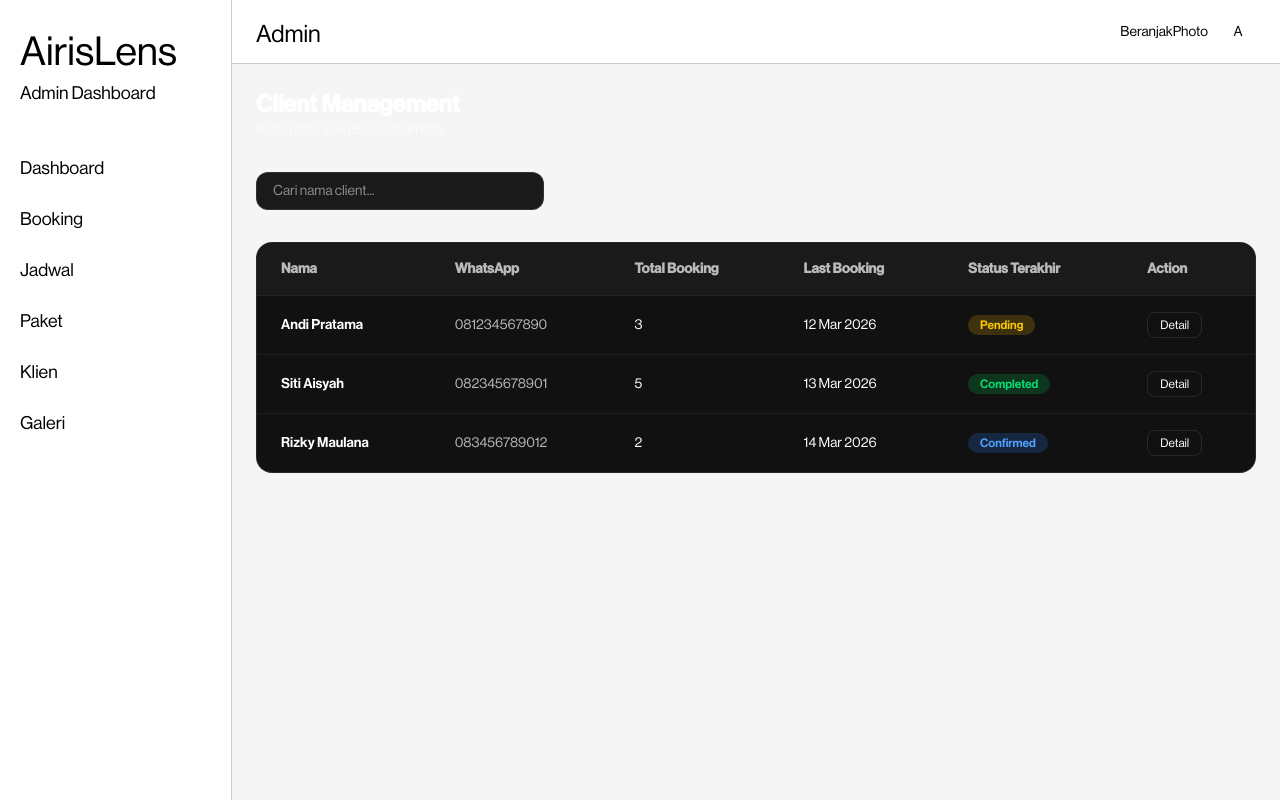
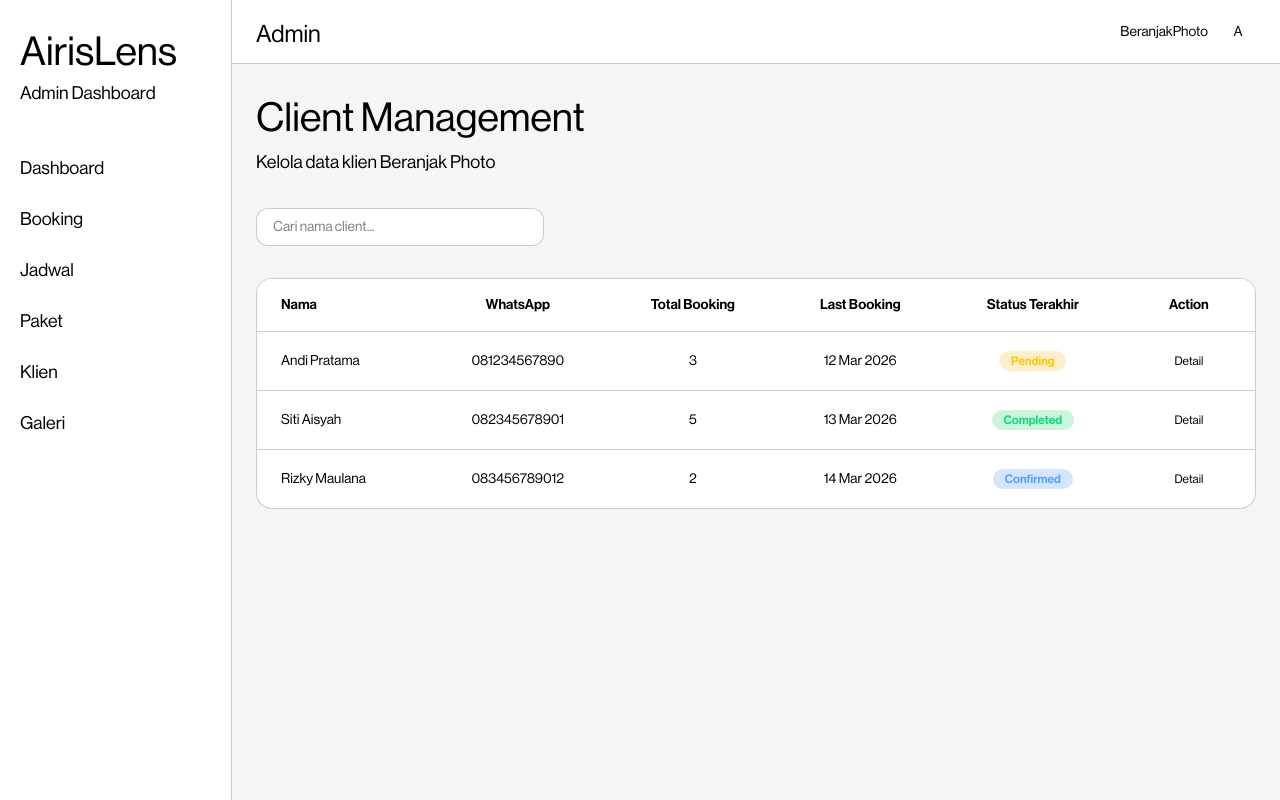
Before and after one commit to Mohfarriiiz88/Airislens, a Next.js app: page /admin/client in a window 1280 px wide. Built offline with nearby package versions, Linux system fonts and the light colour scheme.

Commit message:
sidebarrevisi

```diff
--- a/app/(dashboard)/admin/client/page.tsx
+++ b/app/(dashboard)/admin/client/page.tsx
@@ -49,10 +49,10 @@ export default function AdminClientPage() {
     <div className="space-y-8">
       {/* Header */}
       <div>
-        <h1 className="text-2xl font-semibold text-white">
+        <h1 className="text-[40px] font-normal text-black">
           Client Management
         </h1>
-        <p className="text-sm text-white/60">
+        <p className="text-lg text-black">
           Kelola data klien Beranjak Photo
         </p>
       </div>
@@ -64,33 +64,33 @@ export default function AdminClientPage() {
           placeholder="Cari nama client..."
           value={search}
           onChange={(e) => setSearch(e.target.value)}
-          className="w-full md:w-72 rounded-xl border border-white/10 bg-[#1A1A1A] px-4 py-2 text-sm text-white outline-none focus:border-white/30"
+          className="w-full md:w-72 rounded-xl border border-black/20 bg-[#ffffff] px-4 py-2 text-sm text-black outline-none focus:border-black/20"
         />
       </div>
 
       {/* Client Table */}
-      <div className="rounded-2xl border border-white/10 bg-[#111111] overflow-hidden">
-        <table className="w-full text-sm text-left text-white">
-          <thead className="bg-[#1A1A1A] text-white/70">
+      <div className="rounded-2xl border border-black/20 bg-[#ffffff] overflow-hidden">
+        <table className="w-full text-sm text-left text-black">
+          <thead className="bg-[#ffffff] text-black text-center">
             <tr>
-              <th className="px-6 py-4">Nama</th>
-              <th className="px-6 py-4">WhatsApp</th>
-              <th className="px-6 py-4">Total Booking</th>
-              <th className="px-6 py-4">Last Booking</th>
-              <th className="px-6 py-4">Status Terakhir</th>
-              <th className="px-6 py-4">Action</th>
+              <th className="text-left font-medium px-6 py-4">Nama</th>
+              <th className="font-medium px-6 py-4">WhatsApp</th>
+              <th className="font-medium px-6 py-4">Total Booking</th>
+              <th className="font-medium px-6 py-4">Last Booking</th>
+              <th className="font-medium px-6 py-4">Status Terakhir</th>
+              <th className="font-medium px-6 py-4">Action</th>
             </tr>
           </thead>
           <tbody>
             {filteredClients.map((client) => (
               <tr
                 key={client.id}
-                className="border-t border-white/5 hover:bg-white/5 transition"
+                className="text-center border-t border-black/20 hover:bg-white/10 transition"
               >
-                <td className="px-6 py-4 font-medium">
+                <td className="px-6 py-4 text-left">
                   {client.name}
                 </td>
-                <td className="px-6 py-4 text-white/70">
+                <td className="px-6 py-4">
                   {client.phone}
                 </td>
                 <td className="px-6 py-4">
--- a/app/(dashboard)/admin/galeri/page.tsx
+++ b/app/(dashboard)/admin/galeri/page.tsx
@@ -87,15 +87,15 @@ export default function AdminGaleriPage() {
       {/* Header */}
       <div className="flex items-center justify-between">
         <div>
-          <h1 className="text-2xl font-semibold text-white">Galeri Foto</h1>
-          <p className="text-sm text-white/60">
+          <h1 className="text-[40px] font-normal text-black">Galeri Foto</h1>
+          <p className="text-lg font-normal text-black">
             Kelola foto yang tampil di website Beranjak Photo
           </p>
         </div>
 
         <button
           onClick={openCreate}
-          className="rounded-xl bg-white px-4 py-2 text-sm font-semibold text-black hover:opacity-90"
+          className="rounded-xl bg-white px-4 py-2 text-sm font-normal text-black hover:opacity-90"
         >
           + Tambah Foto
         </button>
--- a/app/(dashboard)/admin/paket/page.tsx
+++ b/app/(dashboard)/admin/paket/page.tsx
@@ -89,47 +89,47 @@ export default function AdminPaketPage() {
       {/* Header */}
       <div className="flex items-center justify-between">
         <div>
-          <h1 className="text-2xl font-semibold text-white">Paket Foto</h1>
-          <p className="text-sm text-white/60">
+          <h1 className="text-[40px] font-normal text-black">Photo Package</h1>
+          <p className="text-lg font-normal text-black">
             Kelola paket layanan fotografi
           </p>
         </div>
 
         <button
           onClick={openCreate}
-          className="rounded-xl bg-white px-4 py-2 text-sm font-semibold text-black hover:opacity-90"
+          className="rounded-xl bg-white px-4 py-2 text-sm font-normal text-black hover:opacity-90"
         >
           + Tambah Paket
         </button>
       </div>
 
       {/* Table */}
-      <div className="rounded-2xl border border-white/10 bg-[#111111] overflow-hidden">
-        <table className="w-full text-sm text-white">
-          <thead className="bg-[#1A1A1A] text-white/70">
+      <div className="rounded-2xl border border-black/20 bg-[#ffffff] overflow-hidden">
+        <table className="w-full text-sm text-black">
+          <thead className="bg-[#ffffff] text-black">
             <tr>
-              <th className="px-6 py-4">Nama</th>
-              <th className="px-6 py-4">Durasi</th>
-              <th className="px-6 py-4">Harga</th>
-              <th className="px-6 py-4">Deskripsi</th>
-              <th className="px-6 py-4">Action</th>
+              <th className="text-left font-medium px-6 py-4">Nama</th>
+              <th className="font-medium px-6 py-4">Durasi</th>
+              <th className="font-medium px-6 py-4">Harga</th>
+              <th className="font-medium px-6 py-4">Deskripsi</th>
+              <th className="font-medium px-6 py-4">Action</th>
             </tr>
           </thead>
           <tbody>
             {pakets.map((p) => (
               <tr
                 key={p.id}
-                className="border-t border-white/5 hover:bg-white/5 transition"
+                className="border-t border-black/20 hover:bg-white/10 transition"
               >
-                <td className="px-6 py-4 font-medium">{p.name}</td>
-                <td className="px-6 py-4">{p.duration}</td>
-                <td className="px-6 py-4">
+                <td className="text-left px-6 py-4">{p.name}</td>
+                <td className="text-center px-6 py-4">{p.duration}</td>
+                <td className="text-center px-6 py-4">
                   Rp {p.price.toLocaleString('id-ID')}
                 </td>
-                <td className="px-6 py-4 text-white/70">
+                <td className="text-center px-6 py-4 text-black">
                   {p.description}
                 </td>
-               <td className="px-6 py-4">
+               <td className="text-center px-6 py-4">
   <button
     onClick={() => openEdit(p)}
     className="rounded-lg border border-white/10 px-3 py-1 text-xs hover:bg-white/10 transition"
```
Also changed, not shown: public/svg/logoairis.svg (added), public/svg/logogramairis.svg (added).
